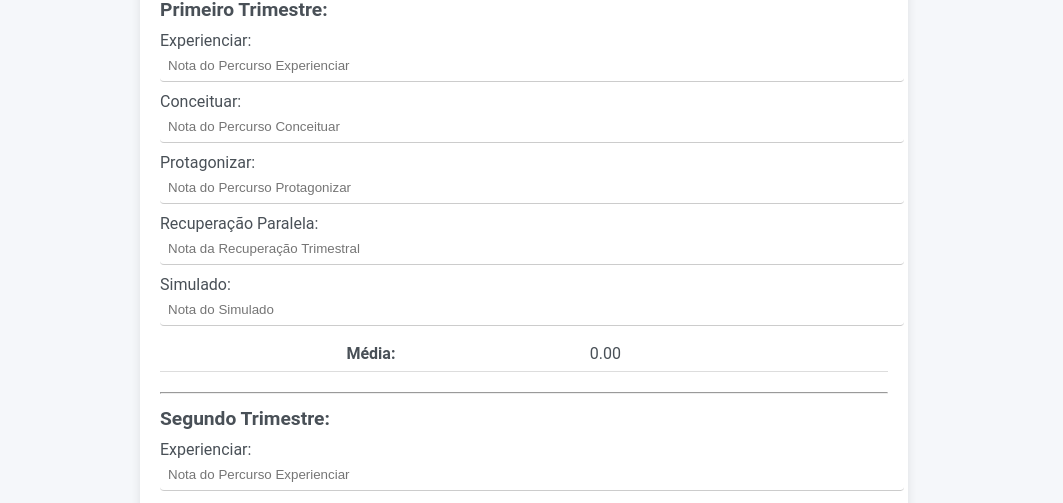
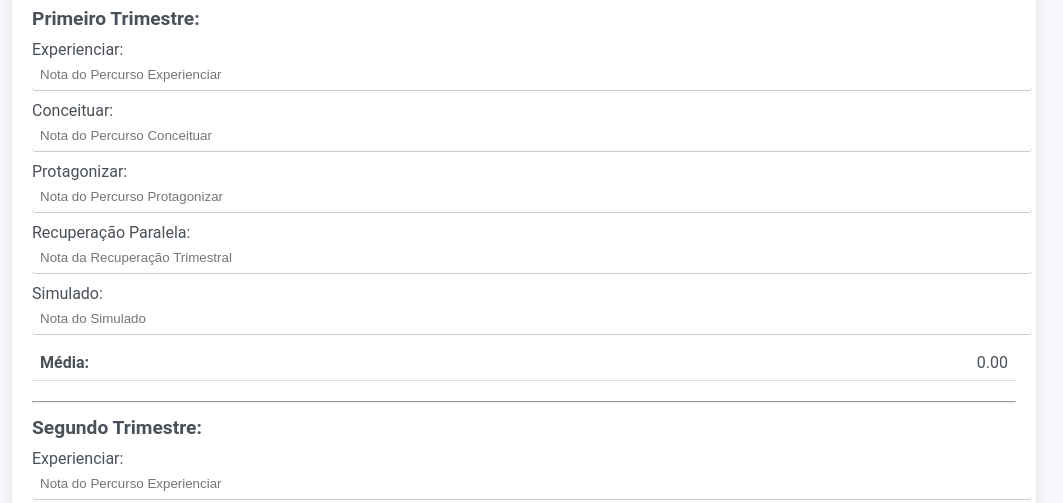
Before and after one commit to jaozzy/school-avg-calc, a plain HTML site: page index.html in a window 1280 px wide. Shown: the part 273-776 px from the top of the page, without its empty margins (116-1179 px from the left). Drawn offline with Linux system fonts and the light colour scheme.

Commit message:
Update style.css

```diff
--- a/style.css
+++ b/style.css
@@ -20,7 +20,7 @@ h2 {
 }
 
 #calc {
-    width: 60vw;
+    width: 80vw;
     padding: 20px;
     border-radius: 8px;
     margin: 15% auto; /* Centraliza verticalmente e alinha horizontalmente */
@@ -69,8 +69,19 @@ table {
 
 table th,
 table td {
+    float: left;
+    width: 50%;
+    box-sizing: border-box;
     padding: 8px;
     border-bottom: 1px solid #ddd;
+}
+
+table th {
+    text-align: left;
+}
+
+table td {
+    text-align: right;
 }
 
 button {
```
